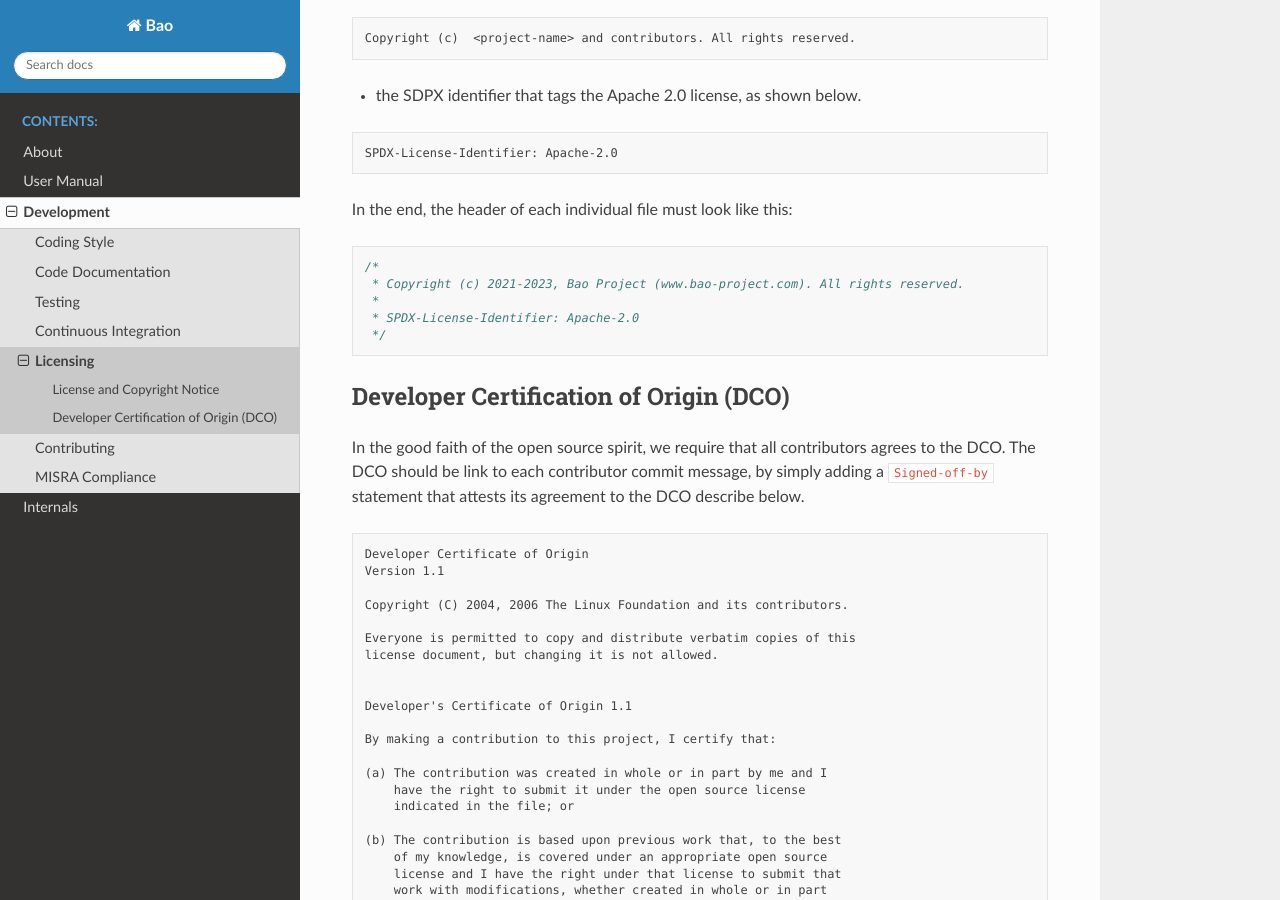
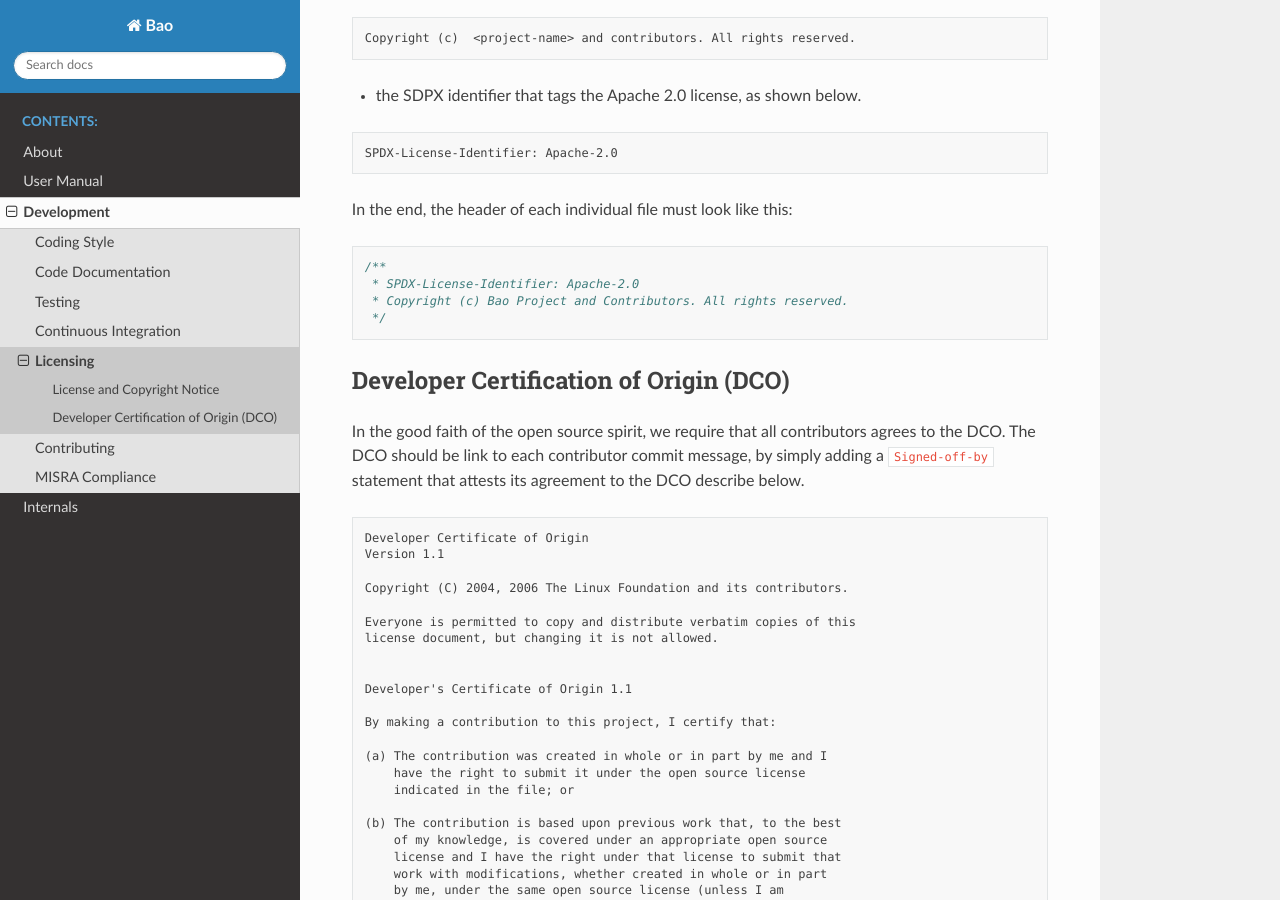
Before and after one commit to bao-project/bao-docs, a Sphinx documentation site: the page built from source/development/licensing.rst, in a window 1280 px wide and 900 px high, scrolled down 415 px. Built offline with Sphinx 7.4.7 and the Read the Docs theme 2.0.0, drawn with Linux system fonts in a browser that asks for light colours.

Commit message:
fix(doc): rewrite copyright header
Co-authored-by: José Martins <josemartins90@gmail.com>
Signed-off-by: Daniel Oliveira <drawnpoetry@gmail.com>

```diff
--- a/source/development/licensing.rst
+++ b/source/development/licensing.rst
@@ -29,10 +29,9 @@ In the end, the header of each individual file must look like this:
 
 .. code-block:: c
 
-    /*
-     * Copyright (c) 2021-2023, Bao Project (www.bao-project.com). All rights reserved.
-     *
+    /**
      * SPDX-License-Identifier: Apache-2.0
+     * Copyright (c) Bao Project and Contributors. All rights reserved.
      */
 
 .. _dco:
```
